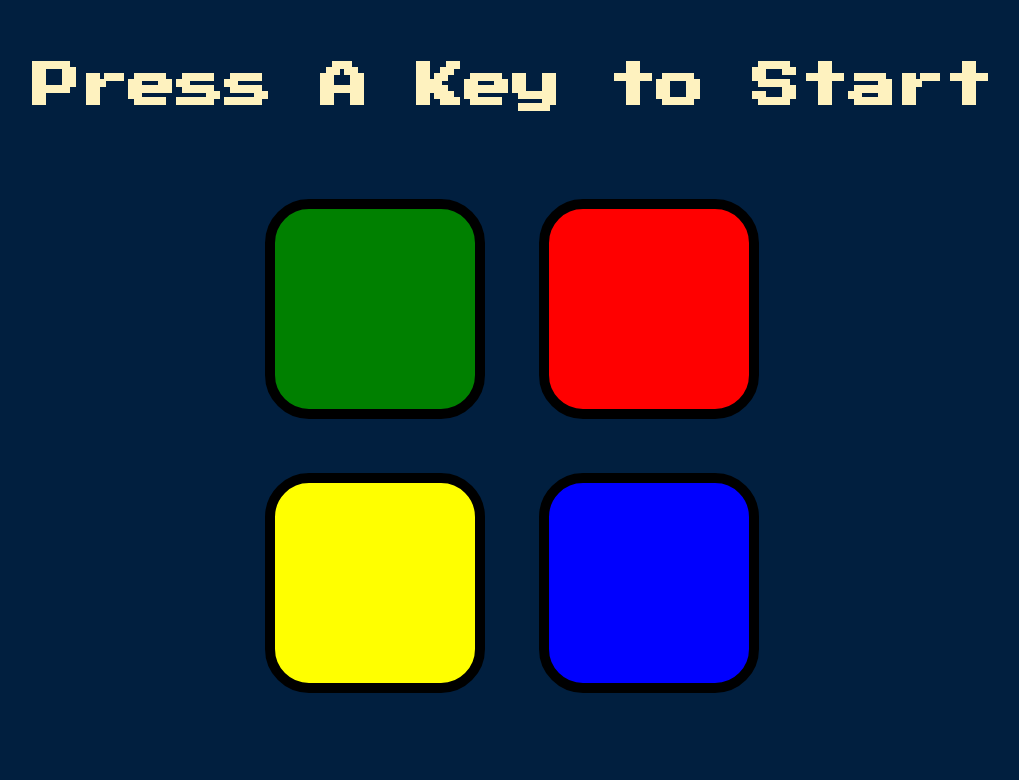
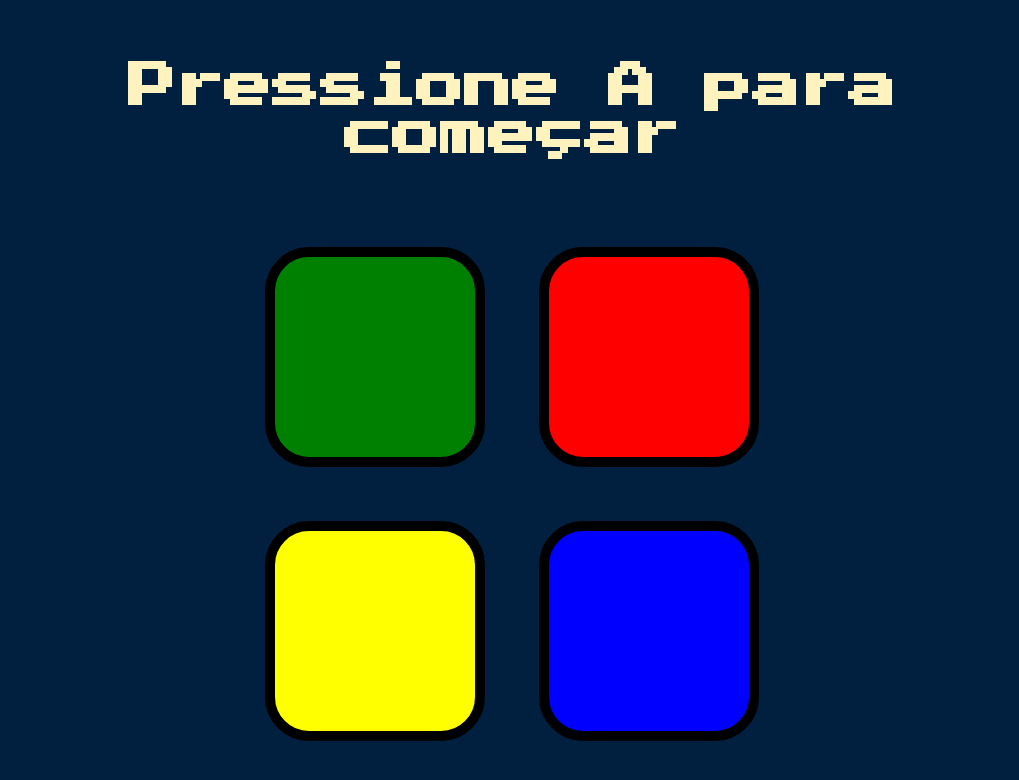
Before and after one commit to IsaacWl/simon-game, a plain HTML site: page index.html in a window 1280 px wide. Shown: the whole page, without its empty margins (128-1147 px from the left). Drawn offline with nearby package versions, Linux system fonts and the light colour scheme.

Commit message:
change h1 text

```diff
--- a/index.html
+++ b/index.html
@@ -9,7 +9,7 @@
 </head>
 
 <body>
-  <h1 id="level-title">Press A Key to Start</h1>
+  <h1 id="level-title">Pressione A para começar</h1>
   <div class="container">
     <div lass="row">
 
```
